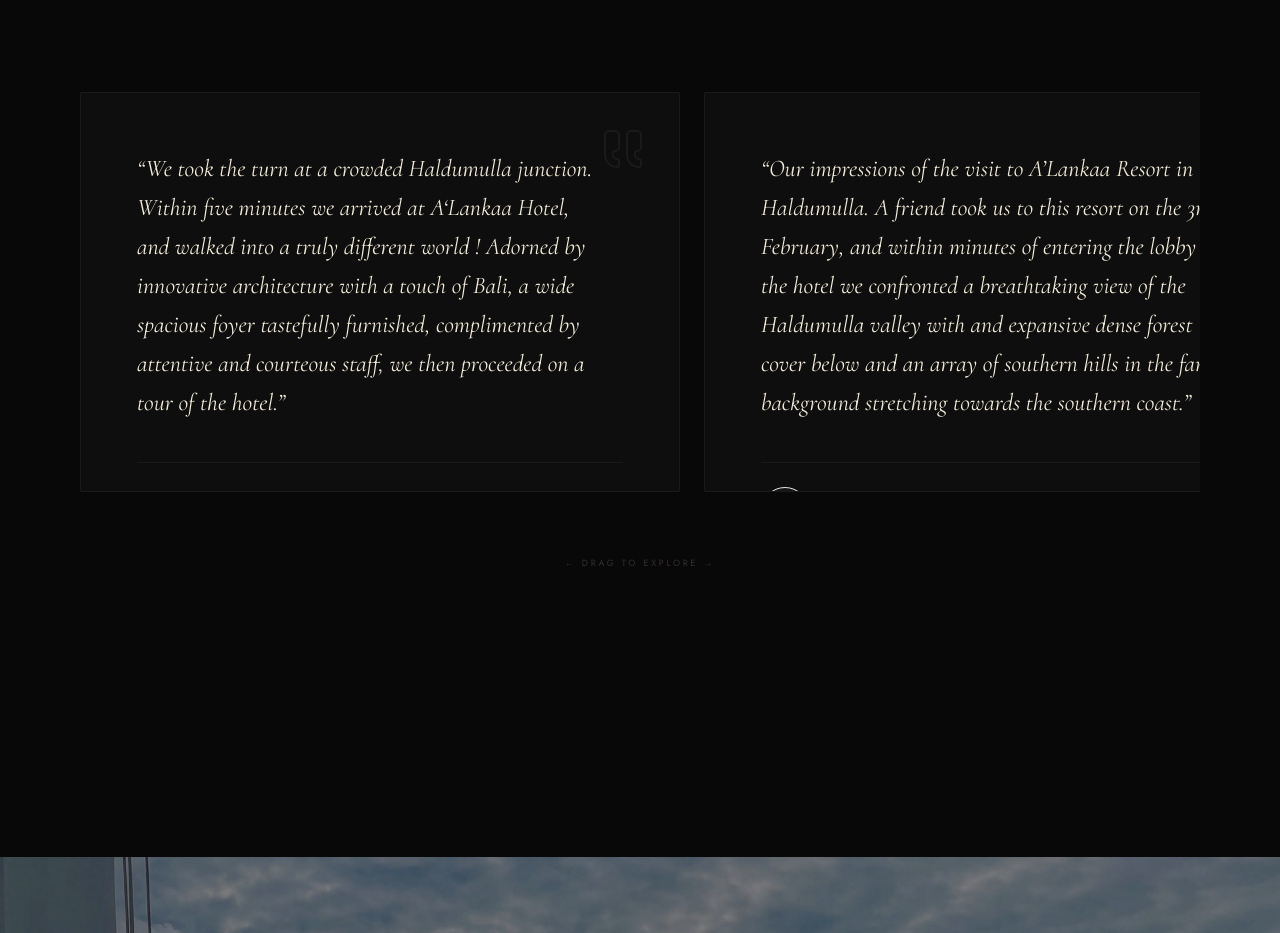
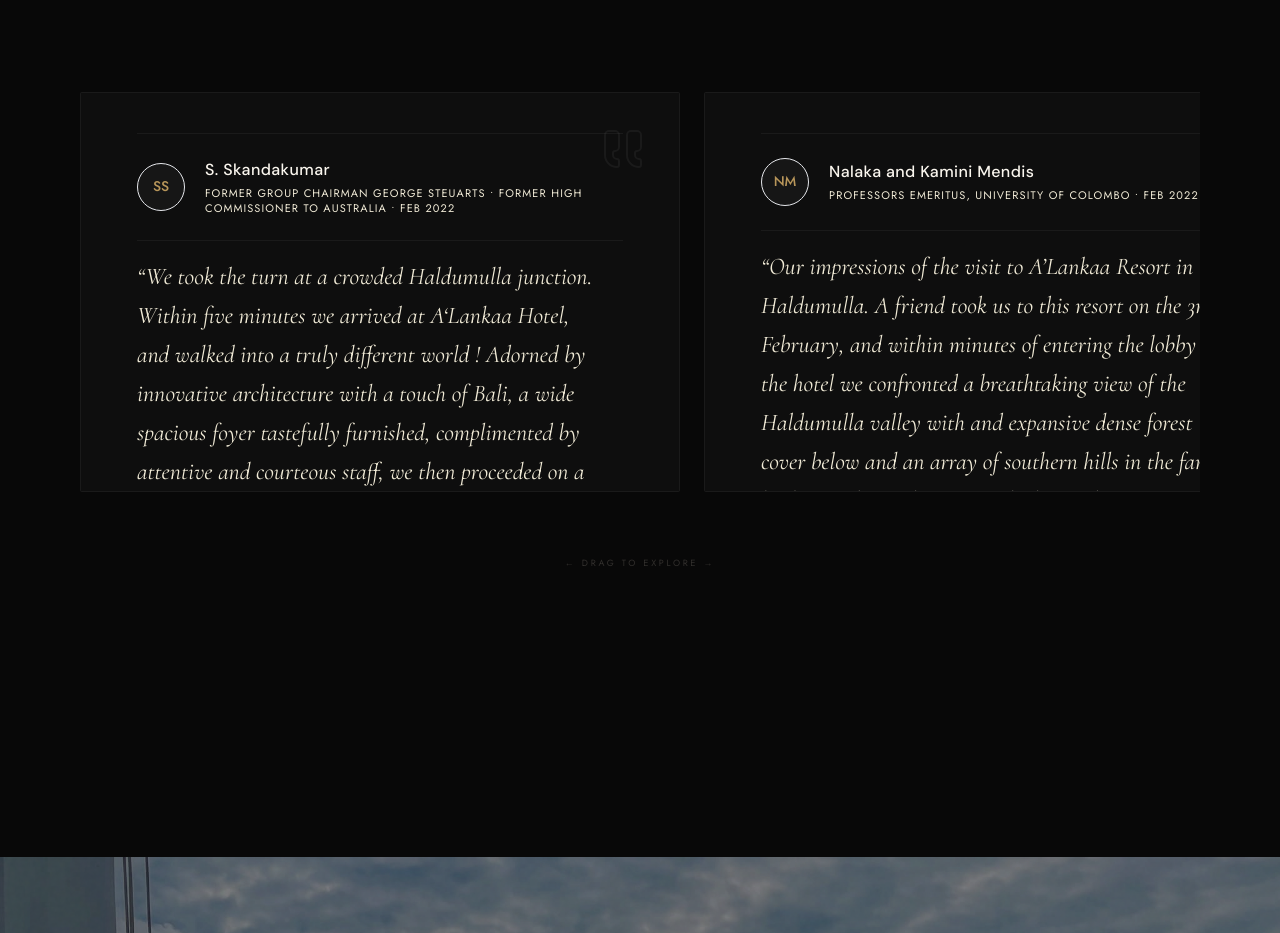
Before and after one commit to thizarakavinda/alankaa-resorts-web, a React (Vite) app: page / in a window 1280 px wide. Shown: the part 5300-6233 px from the top of the page. Built offline with nearby package versions, Linux system fonts and the light colour scheme.

Commit message:
review section update

```diff
--- a/src/components/home/ReviewsSection.tsx
+++ b/src/components/home/ReviewsSection.tsx
@@ -84,9 +84,6 @@
                   strokeWidth={1}
                 />
 
-                <p className="font-cormorant italic text-[20px] md:text-[24px] text-cream leading-relaxed mb-10 relative z-10 pr-6 pt-4">
-                  {review.text}
-                </p>
 
                 <div className="flex items-center gap-5 border-t border-white/5 pt-6 group-hover:border-gold/20 transition-colors duration-500 mt-auto shrink-0">
                   <div className="w-12 h-12 shrink-0 flex items-center justify-center font-jost font-medium text-[14px] bg-charcoal text-gold border border-gold/20 rounded-full">
@@ -101,6 +98,21 @@
                     </p>
                   </div>
                 </div>
+                <br />
+                <hr className="border-t border-white/5 group-hover:border-gold/20 transition-colors duration-500 mt-auto shrink-0" />
+
+                <p className="font-cormorant italic text-[20px] md:text-[24px] text-cream leading-relaxed mb-10 relative z-10 pr-6 pt-4">
+                  {review.text}
+                </p>
+
+
+
+
+
+
+
+
+
               </div>
             </motion.div>
           ))}
```
